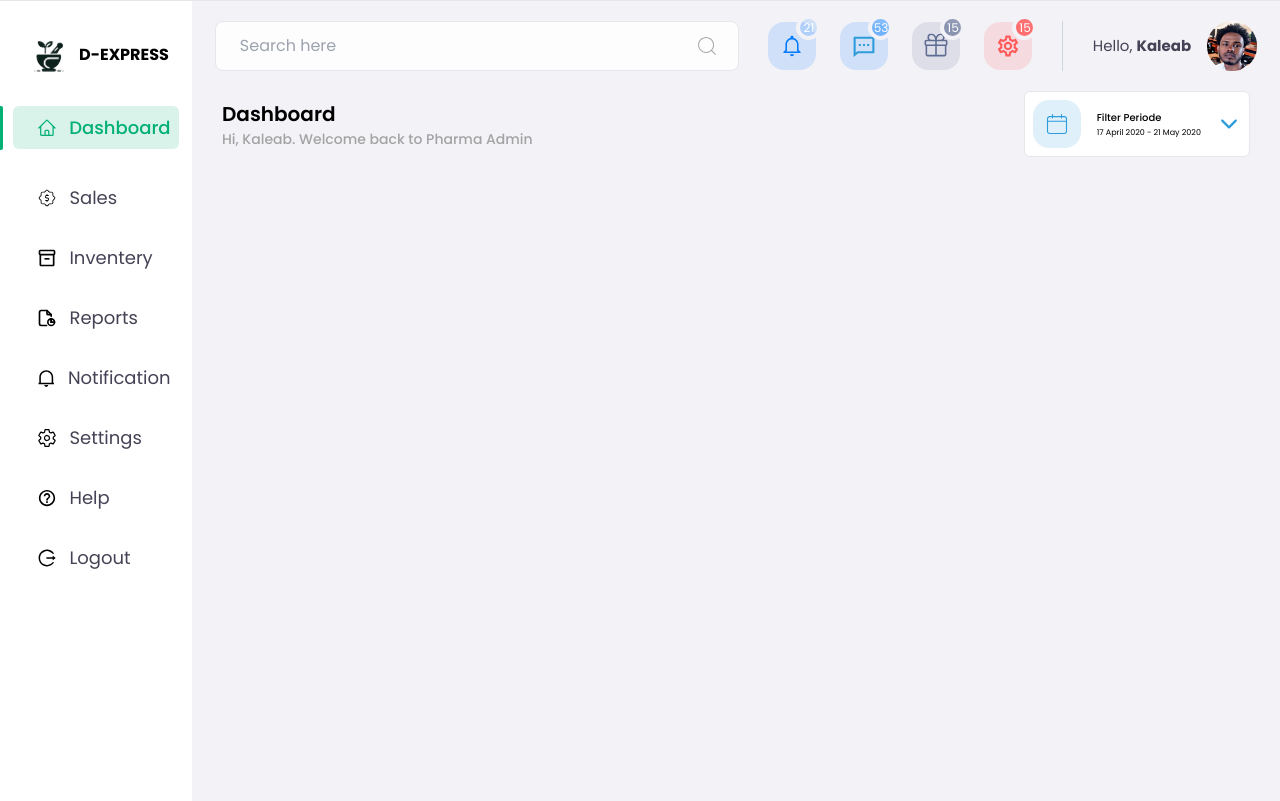
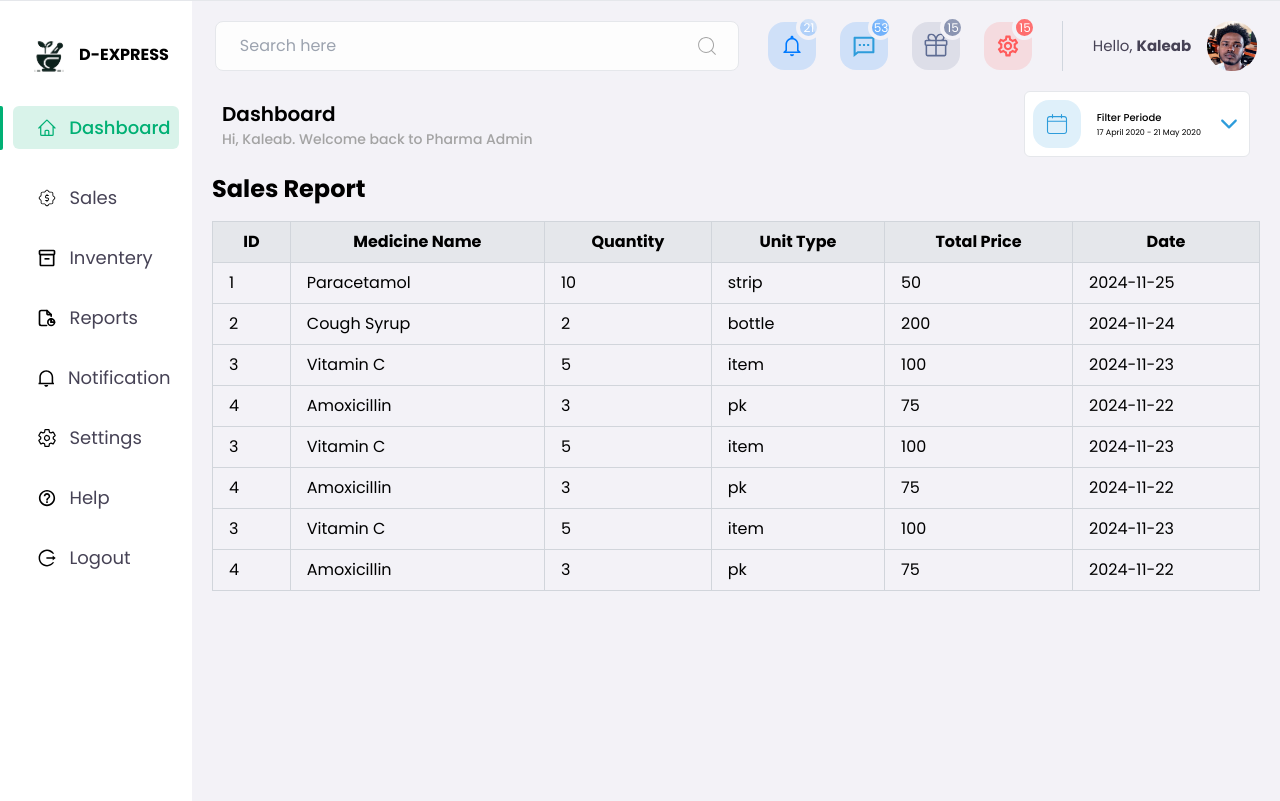
Before and after one commit to kalolani/PharmaTrack, a React (Vite) app in the folder FrontEnd/: page /dashboard/salesReport in a window 1280 px wide. Built offline with nearby package versions, Linux system fonts and the light colour scheme.

Commit message:
built the salesReport and inventoryReport page

```diff
--- a/FrontEnd/src/components/InventoryReport.jsx
+++ b/FrontEnd/src/components/InventoryReport.jsx
@@ -1,13 +1,116 @@
+// import React from "react";
+
 import AdminNavBar from "./AdminNavBar";
 import DashboardWelcome from "./DashboardWelcome";
 
-function InventoryReport() {
+const InventoryReport = () => {
+  // Demo data for inventory report
+  const demoInventoryData = [
+    {
+      id: 1,
+      medicineName: "Paracetamol",
+      type: "Tablet",
+      stock: 100,
+      unit: "pk",
+      expirationDate: "2025-12-31",
+    },
+    {
+      id: 2,
+      medicineName: "Cough Syrup",
+      type: "Syrup",
+      stock: 50,
+      unit: "bottle",
+      expirationDate: "2024-11-30",
+    },
+    {
+      id: 3,
+      medicineName: "Vitamin C",
+      type: "Cosmetics",
+      stock: 200,
+      unit: "item",
+      expirationDate: "2025-01-15",
+    },
+    {
+      id: 4,
+      medicineName: "Amoxicillin",
+      type: "Tablet",
+      stock: 75,
+      unit: "strip",
+      expirationDate: "2026-03-10",
+    },
+    {
+      id: 3,
+      medicineName: "Vitamin C",
+      type: "Cosmetics",
+      stock: 200,
+      unit: "item",
+      expirationDate: "2025-01-15",
+    },
+    {
+      id: 4,
+      medicineName: "Amoxicillin",
+      type: "Tablet",
+      stock: 75,
+      unit: "strip",
+      expirationDate: "2026-03-10",
+    },
+    {
+      id: 3,
+      medicineName: "Vitamin C",
+      type: "Cosmetics",
+      stock: 200,
+      unit: "item",
+      expirationDate: "2025-01-15",
+    },
+    {
+      id: 4,
+      medicineName: "Amoxicillin",
+      type: "Tablet",
+      stock: 75,
+      unit: "strip",
+      expirationDate: "2026-03-10",
+    },
+  ];
+
   return (
     <div className="pt-[20px] pb-[50px] px-[20px] w-[85%] h-[100%] z-[10] text-[rgb(249 250 251)] font-Poppins bg-[#F3F2F7] min-h-screen">
       <AdminNavBar />
+
+      {/* Welcome Section */}
       <DashboardWelcome />
+      <h1 className="text-2xl font-bold mb-4">Inventory Report</h1>
+      <table className="w-full border-collapse border border-gray-300">
+        <thead>
+          <tr className="bg-gray-200">
+            <th className="border border-gray-300 px-4 py-2">ID</th>
+            <th className="border border-gray-300 px-4 py-2">Medicine Name</th>
+            <th className="border border-gray-300 px-4 py-2">Type</th>
+            <th className="border border-gray-300 px-4 py-2">Stock</th>
+            <th className="border border-gray-300 px-4 py-2">Unit</th>
+            <th className="border border-gray-300 px-4 py-2">
+              Expiration Date
+            </th>
+          </tr>
+        </thead>
+        <tbody>
+          {demoInventoryData.map((item) => (
+            <tr key={item.id}>
+              <td className="border border-gray-300 px-4 py-2">{item.id}</td>
+              <td className="border border-gray-300 px-4 py-2">
+                {item.medicineName}
+              </td>
+              <td className="border border-gray-300 px-4 py-2">{item.type}</td>
+              <td className="border border-gray-300 px-4 py-2">{item.stock}</td>
+              <td className="border border-gray-300 px-4 py-2">{item.unit}</td>
+              <td className="border border-gray-300 px-4 py-2">
+                {item.expirationDate}
+              </td>
+            </tr>
+          ))}
+        </tbody>
+      </table>
     </div>
   );
-}
+};
 
 export default InventoryReport;
--- a/FrontEnd/src/components/SalesReport.jsx
+++ b/FrontEnd/src/components/SalesReport.jsx
@@ -1,13 +1,118 @@
+// import React from "react";
+
 import AdminNavBar from "./AdminNavBar";
 import DashboardWelcome from "./DashboardWelcome";
 
-function SalesReport() {
+const SalesReport = () => {
+  // Demo data for sales report
+  const demoSalesData = [
+    {
+      id: 1,
+      medicineName: "Paracetamol",
+      quantity: 10,
+      unitType: "strip",
+      totalPrice: 50,
+      date: "2024-11-25",
+    },
+    {
+      id: 2,
+      medicineName: "Cough Syrup",
+      quantity: 2,
+      unitType: "bottle",
+      totalPrice: 200,
+      date: "2024-11-24",
+    },
+    {
+      id: 3,
+      medicineName: "Vitamin C",
+      quantity: 5,
+      unitType: "item",
+      totalPrice: 100,
+      date: "2024-11-23",
+    },
+    {
+      id: 4,
+      medicineName: "Amoxicillin",
+      quantity: 3,
+      unitType: "pk",
+      totalPrice: 75,
+      date: "2024-11-22",
+    },
+    {
+      id: 3,
+      medicineName: "Vitamin C",
+      quantity: 5,
+      unitType: "item",
+      totalPrice: 100,
+      date: "2024-11-23",
+    },
+    {
+      id: 4,
+      medicineName: "Amoxicillin",
+      quantity: 3,
+      unitType: "pk",
+      totalPrice: 75,
+      date: "2024-11-22",
+    },
+    {
+      id: 3,
+      medicineName: "Vitamin C",
+      quantity: 5,
+      unitType: "item",
+      totalPrice: 100,
+      date: "2024-11-23",
+    },
+    {
+      id: 4,
+      medicineName: "Amoxicillin",
+      quantity: 3,
+      unitType: "pk",
+      totalPrice: 75,
+      date: "2024-11-22",
+    },
+  ];
+
   return (
     <div className="pt-[20px] pb-[50px] px-[20px] w-[85%] h-[100%] z-[10] text-[rgb(249 250 251)] font-Poppins bg-[#F3F2F7] min-h-screen">
       <AdminNavBar />
+
+      {/* Welcome Section */}
       <DashboardWelcome />
+      <h1 className="text-2xl font-bold mb-4 pt-4">Sales Report</h1>
+      <table className="w-full border-collapse border border-gray-300">
+        <thead>
+          <tr className="bg-gray-200">
+            <th className="border border-gray-300 px-4 py-2">ID</th>
+            <th className="border border-gray-300 px-4 py-2">Medicine Name</th>
+            <th className="border border-gray-300 px-4 py-2">Quantity</th>
+            <th className="border border-gray-300 px-4 py-2">Unit Type</th>
+            <th className="border border-gray-300 px-4 py-2">Total Price</th>
+            <th className="border border-gray-300 px-4 py-2">Date</th>
+          </tr>
+        </thead>
+        <tbody>
+          {demoSalesData.map((sale) => (
+            <tr key={sale.id}>
+              <td className="border border-gray-300 px-4 py-2">{sale.id}</td>
+              <td className="border border-gray-300 px-4 py-2">
+                {sale.medicineName}
+              </td>
+              <td className="border border-gray-300 px-4 py-2">
+                {sale.quantity}
+              </td>
+              <td className="border border-gray-300 px-4 py-2">
+                {sale.unitType}
+              </td>
+              <td className="border border-gray-300 px-4 py-2">
+                {sale.totalPrice}
+              </td>
+              <td className="border border-gray-300 px-4 py-2">{sale.date}</td>
+            </tr>
+          ))}
+        </tbody>
+      </table>
     </div>
   );
-}
+};
 
 export default SalesReport;
```
